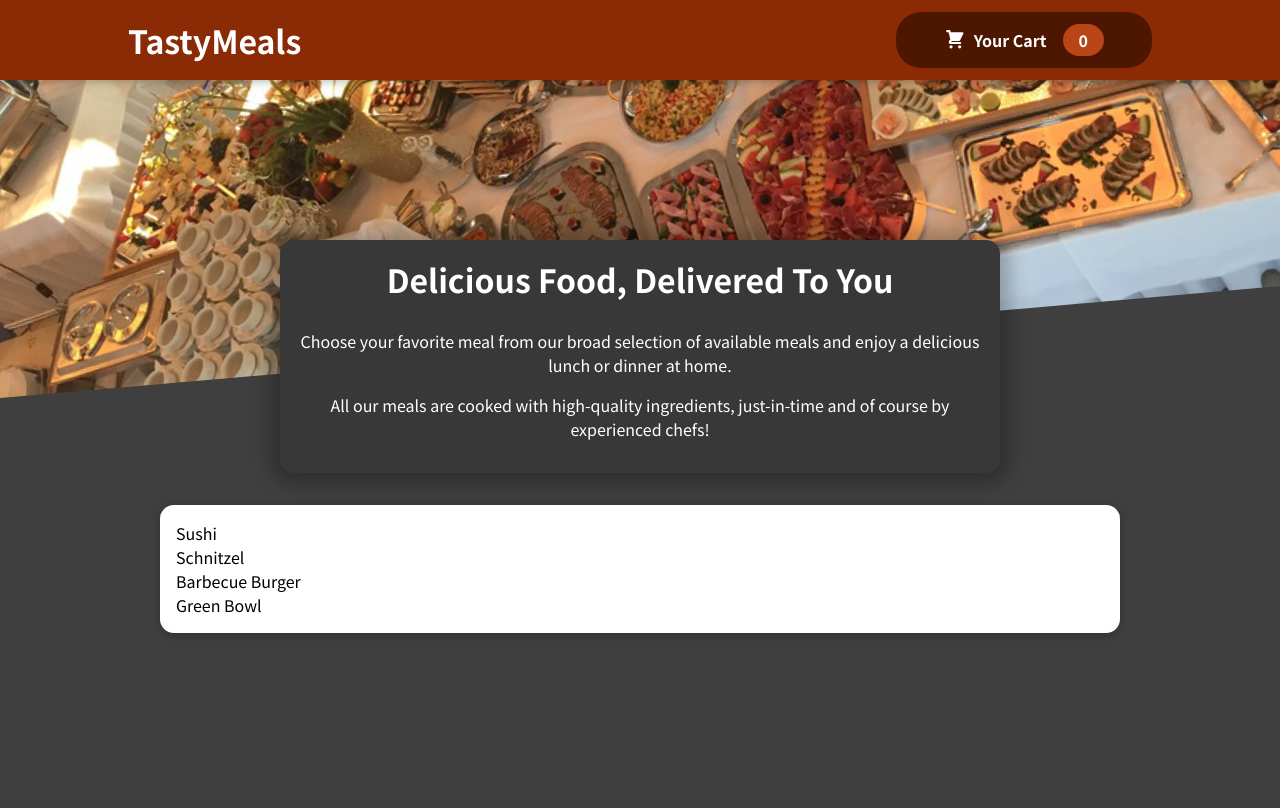
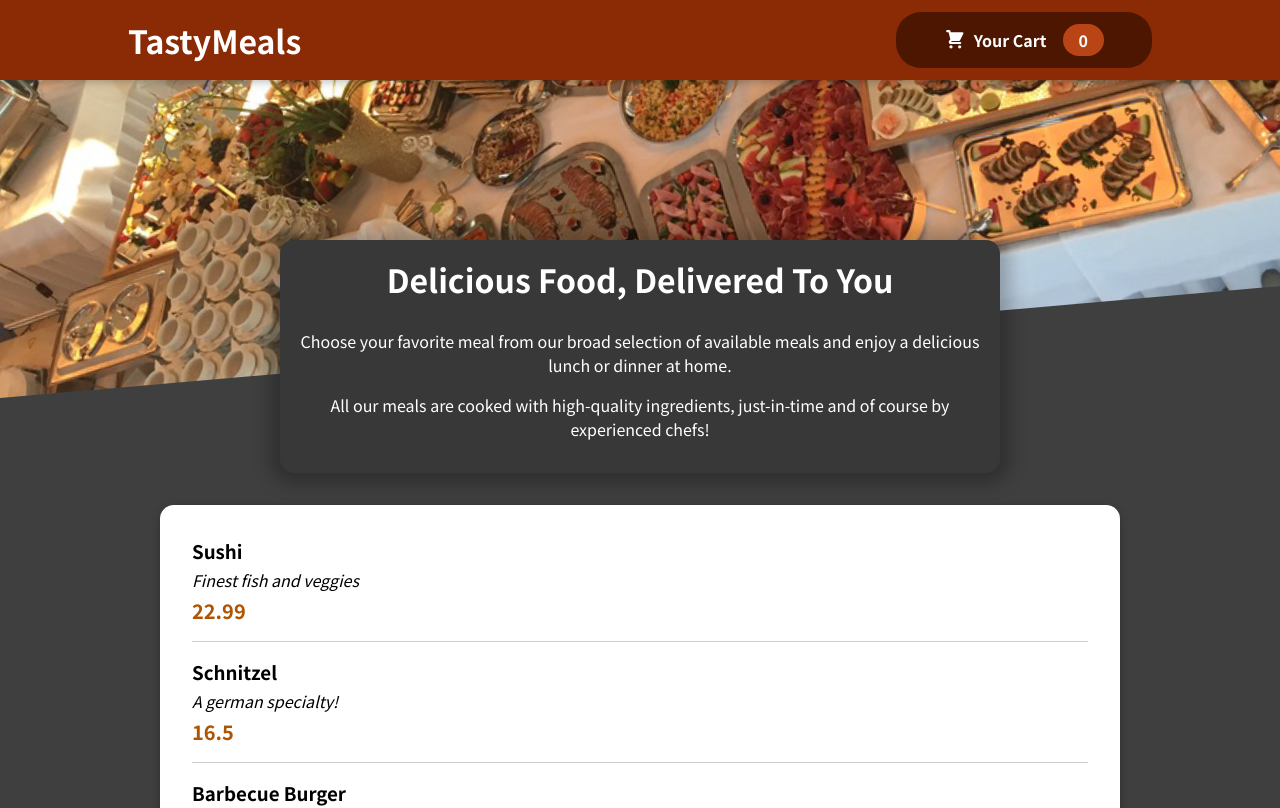
Before and after one commit to ShinchanThakur/Food-Order-App, a React (Create React App) app: page / in a window 1280 px wide. Shown: the top 808 px of the page. Built offline with nearby package versions, Linux system fonts and the light colour scheme.

Commit message:
Refactored header -> took out background image into a different component

```diff
--- /dev/null
+++ b/src/components/Layout/Background.js
@@ -0,0 +1,12 @@
+import mealsImage from '../../assets/meals.jpg';
+import styles from './Background.module.css';
+
+const Background = () => {
+    return (
+        <div className={styles['main-image']}>
+            <img src={mealsImage} alt='A table full of delicious food!' />
+        </div>
+    )
+}
+
+export default Background;
--- /dev/null
+++ b/src/components/Layout/Background.module.css
@@ -0,0 +1,13 @@
+.main-image {
+    width: 100%;
+    height: 25rem;
+    z-index: 0;
+    overflow: hidden;
+}
+
+.main-image img {
+    width: 110%;
+    height: 100%;
+    object-fit: cover;
+    transform: rotateZ(-5deg) translateY(-4rem) translateX(-1rem);
+}
--- a/src/components/Layout/Header.js
+++ b/src/components/Layout/Header.js
@@ -1,5 +1,5 @@
+import Background from './Background';
 import styles from './Header.module.css';
-import mealsImage from '../../assets/meals.jpg';
 import HeaderCartButton from './HeaderCartButton';
 
 const Header = () => {
@@ -9,9 +9,7 @@ const Header = () => {
                 <h1>TastyMeals</h1>
                 <HeaderCartButton />
             </header>
-            <div className={styles['main-image']}>
-                <img src={mealsImage} alt='A table full of delicious food!' />
-            </div>
+            <Background />
         </>
     )
 }
--- a/src/components/Layout/Header.module.css
+++ b/src/components/Layout/Header.module.css
@@ -13,17 +13,3 @@
     box-shadow: 0 2px 8px rgba(0, 0, 0, 0.25);
     z-index: 10;
 }
-
-.main-image {
-    width: 100%;
-    height: 25rem;
-    z-index: 0;
-    overflow: hidden;
-}
-
-.main-image img {
-    width: 110%;
-    height: 100%;
-    object-fit: cover;
-    transform: rotateZ(-5deg) translateY(-4rem) translateX(-1rem);
-}
--- a/src/components/Meals/AvailableMeals.js
+++ b/src/components/Meals/AvailableMeals.js
@@ -2,6 +2,7 @@ import { useState } from "react";
 import DUMMY_MEALS from "./dummy-meals";
 import styles from './AvailableMeals.module.css';
 import Card from "../UI/Card";
+import MealItem from "./MealItem/MealItem";
 
 const AvailableMeals = () => {
     const [meals, setMeals] = useState(DUMMY_MEALS);
@@ -10,7 +11,12 @@ const AvailableMeals = () => {
             <Card>
                 <ul>
                     {meals.map((meal) => {
-                        return <li key={meal.id}>{meal.name}</li>
+                        return <MealItem
+                            key={meal.id}
+                            name={meal.name}
+                            description={meal.description}
+                            price={meal.price}
+                        />
                     })}
                 </ul>
             </Card>
--- /dev/null
+++ b/src/components/Meals/MealItem/MealItem.js
@@ -0,0 +1,15 @@
+import styles from "./MealItem.module.css";
+
+const MealItem = props => {
+    return (
+        <li className={styles.meal}>
+            <div>
+                <h3>{props.name}</h3>
+                <div className={styles.description}>{props.description}</div>
+                <div className={styles.price}>{props.price}</div>
+            </div>
+        </li>
+    )
+}
+
+export default MealItem;
--- /dev/null
+++ b/src/components/Meals/MealItem/MealItem.module.css
@@ -0,0 +1,22 @@
+.meal {
+  display: flex;
+  justify-content: space-between;
+  margin: 1rem;
+  padding-bottom: 1rem;
+  border-bottom: 1px solid #ccc;
+}
+
+.meal h3 {
+  margin: 0 0 0.25rem 0;
+}
+
+.description {
+  font-style: italic;
+}
+
+.price {
+  margin-top: 0.25rem;
+  font-weight: bold;
+  color: #ad5502;
+  font-size: 1.25rem;
+}
```
